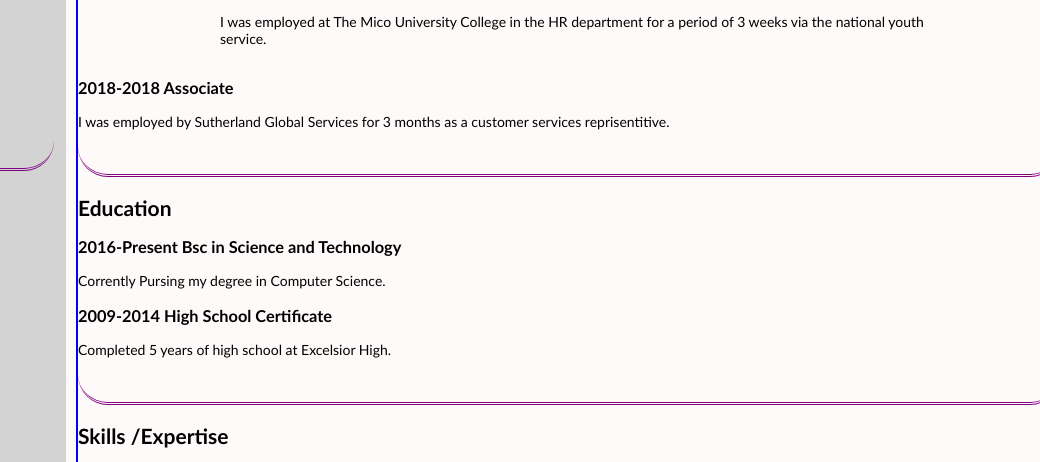
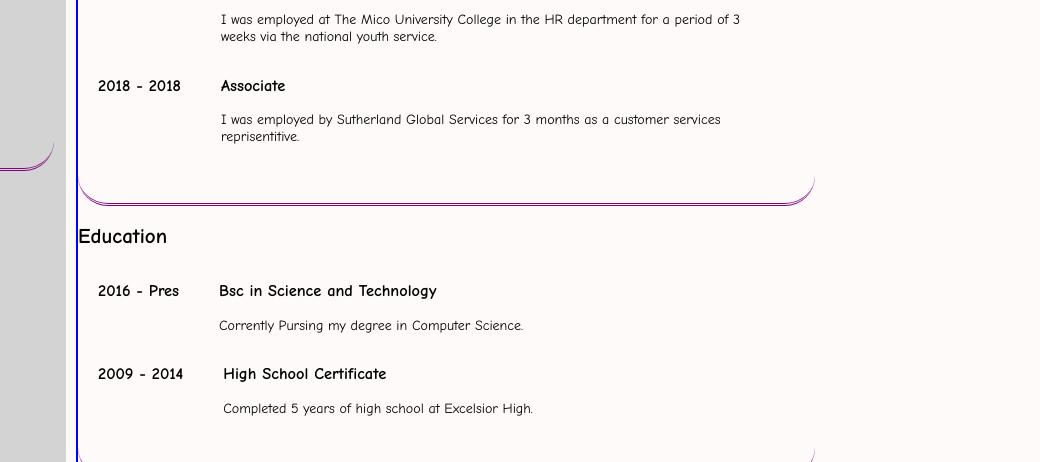
Before and after one commit to Dannzii1/DanielleMalcolm.github.io, a plain HTML site: page Index.html in a window 1280 px wide. Shown: the part 484-946 px from the top of the page, 240-1280 px from the left. Drawn offline with Linux system fonts and the light colour scheme.

Commit message:
Changed some features

```diff
--- a/Index.html
+++ b/Index.html
@@ -35,7 +35,8 @@
 
 
        <br>
-    <div class="contantBox">
+    <div class="contentBox">
+    <div class="flexSmall">
       <p class="Biblography"> <h2> Biblography </h2>
         I am detailed oriented, punctual, and diligent. I am currently persuing studies in computer science and as such asspire to be one of the best in that field.
         This I hope to achieve with me working hard at my job.
@@ -44,20 +45,36 @@
 
       <p class="WorkExperience"> <h2>  Work Experience </h2>
         <div class="flexIt">
-          <div class= "babyflexIt1"><h3>2018-2018 </h3></div>
+          <div class= "babyflexIt1"><h3>2018 - 2018 </h3></div>
           <div class= "babyflexIt2"><h3>Data Entry Clerk</h3>
           <p> I was employed at The Mico University College	in the HR department for a period of 3 weeks via
             the national youth service.
           </p>
          </div>
+      </div>
+
+          <div class="flexIt">
+            <div class= "babyflexIt1"> <h3> 2018 - 2018 </h3> </div>
+            <div class= "babyflexIt2"> <h3> Associate</h3>
+            <p> I was employed by Sutherland Global Services for 3 months as a customer services reprisentitive.</p>
+            </div>
         </div>
-          <h3> <strong> 2018-2018 Associate</strong></h3>
-          <p> I was employed by Sutherland Global Services for 3 months as a customer services reprisentitive.</3>
+
+
       <p class="Education"> <h2>  Education </h2>
-          <h3> <strong> 2016-Present  Bsc in Science and Technology </strong></h3>
+      <div class="flexIt">
+          <div class= "babyflexIt1"> <h3> 2016 - Pres </h3> </div>
+          <div class= "babyflexIt2"> <h3> Bsc in Science and Technology </h3>
             <p> Corrently Pursing my degree in Computer Science. </p>
-           <h3> <strong> 2009-2014 High School Certificate </strong></h3>
-           <p> Completed 5 years of high school at Excelsior High. </p>
+          </div>
+      </div>
+
+          <div class="flexIt">
+            <div class= "babyflexIt1"> <h3> 2009 - 2014 </h3> </div>
+            <div class= "babyflexIt2"> <h3> High School Certificate </h3>
+            <p> Completed 5 years of high school at Excelsior High. </p>
+            </div>
+          </div>
 
           <p class="Expertise"> <h2> Skills /Expertise </h2>
             <ul>
@@ -71,7 +88,8 @@
               <br>
               <li> Knowledgeable in Python and Java</li>
             </ul>
-        </div>
+    </div>
+    </div>
 </div>
  </body>
 </head>
--- a/Style.css
+++ b/Style.css
@@ -49,7 +49,7 @@ body {
   border-top-right-radius: 30px;
 }
 
-.contantBox{
+.contentBox{
   grid-column-start: 4;
   grid-column-end: 7;
   grid-row-start: 3;
@@ -132,3 +132,9 @@ body {
   width: 75%;
   padding-left: 20px;
 }
+
+.flexSmall{
+  flex-wrap: wrap;
+  width: 75%;
+  font-family: Comic Sans MS;
+}
```
